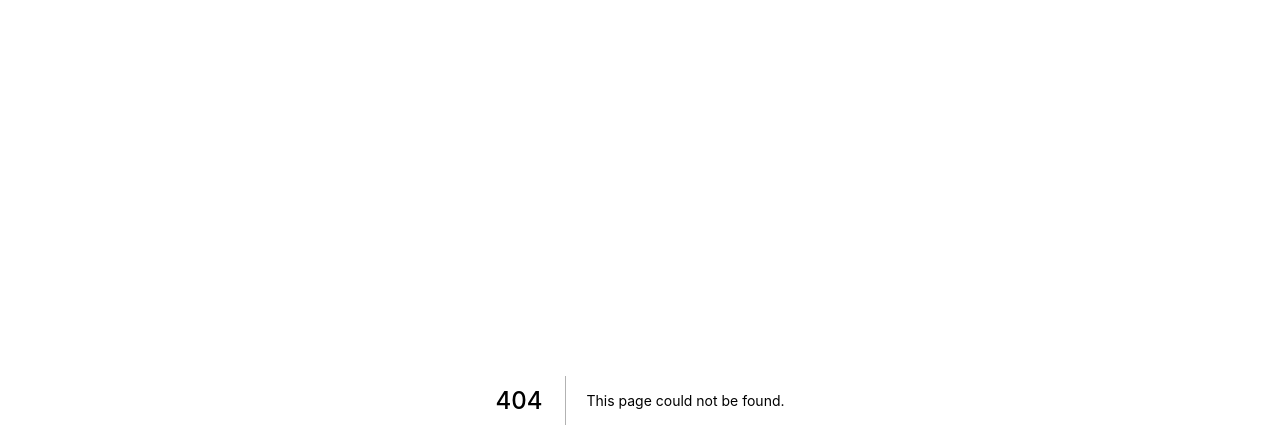
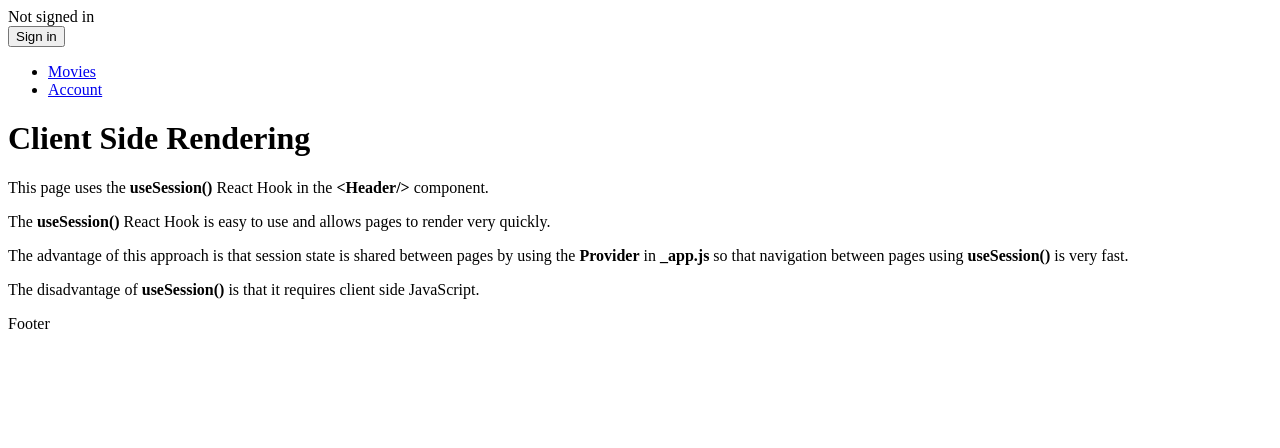
Before and after one commit to HarrisonLAN/NextJSMovieFrontEnd, a Next.js app: page /client in a window 1280 px wide. Before the commit this address had no page. Shown: the top 448 px of the page. Built offline with nearby package versions, Linux system fonts and the light colour scheme; no server answers.

Commit message:
template auth with layout components for nav and footer

```diff
--- /dev/null
+++ b/components/footer.js
@@ -0,0 +1,10 @@
+import Link from "next/link"
+import packageJSON from "../package.json"
+
+export default function Footer() {
+    return (
+        <footer>
+            <p>Footer</p>
+        </footer>
+    )
+}
--- /dev/null
+++ b/components/header.js
@@ -0,0 +1,34 @@
+import Link from 'next/link'
+import { signIn, signOut, useSession } from 'next-auth/client'
+
+// The approach used in this component shows how to built a sign in and sign out
+// component that works on pages which support both client and server side
+// rendering, and avoids any flash incorrect content on initial page load.
+export default function Header() {
+    const [session, loading] = useSession()
+
+    return (
+        <header>
+            {!session && <>
+                Not signed in <br />
+                <button onClick={() => signIn()}>Sign in</button>
+            </>}
+            {session && <>
+                Signed in as {session.user.email} <br />
+                <button onClick={() => signOut()}>Sign out</button>
+            </>}
+            <nav>
+                <div className="container mx-auto">
+                    <ul className="flex">
+                        <li className="mr-6">
+                            <a className="text-blue-500 hover:text-blue-800" href="/movie">Movies</a>
+                        </li>
+                        <li className="mr-6">
+                            <a className="text-blue-500 hover:text-blue-800" href="/account">Account</a>
+                        </li>
+                    </ul>
+                </div>
+            </nav>
+        </header>
+    )
+}
--- /dev/null
+++ b/components/layout.js
@@ -0,0 +1,14 @@
+import Header from '../components/header'
+import Footer from '../components/footer'
+
+export default function Layout({ children }) {
+    return (
+        <>
+            <Header />
+            <main>
+                {children}
+            </main>
+            <Footer />
+        </>
+    )
+}
--- a/pages/_app.js
+++ b/pages/_app.js
@@ -1,8 +1,28 @@
 import { Provider } from 'next-auth/client'
 
+// Use the <Provider> to improve performance and allow components that call
+// `useSession()` anywhere in your application to access the `session` object.
 export default function App({ Component, pageProps }) {
   return (
-    <Provider session={pageProps.session}>
+    <Provider
+      // Provider options are not required but can be useful in situations where
+      // you have a short session maxAge time. Shown here with default values.
+      options={{
+        // Client Max Age controls how often the useSession in the client should
+        // contact the server to sync the session state. Value in seconds.
+        // e.g.
+        // * 0  - Disabled (always use cache value)
+        // * 60 - Sync session state with server if it's older than 60 seconds
+        clientMaxAge: 0,
+        // Keep Alive tells windows / tabs that are signed in to keep sending
+        // a keep alive request (which extends the current session expiry) to
+        // prevent sessions in open windows from expiring. Value in seconds.
+        //
+        // Note: If a session has expired when keep alive is triggered, all open
+        // windows / tabs will be updated to reflect the user is signed out.
+        keepAlive: 0
+      }}
+      session={pageProps.session} >
       <Component {...pageProps} />
     </Provider>
   )
--- a/pages/api/auth/[...nextauth].js
+++ b/pages/api/auth/[...nextauth].js
@@ -44,7 +44,7 @@ const options = {
         session: async (session, token) => {
             session.jwt = token.jwt;
             session.user = token.user;
-            console.log('Session its solving to ->', session);
+            //console.log('Session its solving to ->', session);
             return Promise.resolve(session);
         }
     }
--- /dev/null
+++ b/pages/client.js
@@ -0,0 +1,22 @@
+import Layout from '../components/layout'
+
+export default function Page() {
+    return (
+        <Layout>
+            <h1>Client Side Rendering</h1>
+            <p>
+                This page uses the <strong>useSession()</strong> React Hook in the <strong>&lt;Header/&gt;</strong> component.
+            </p>
+            <p>
+                The <strong>useSession()</strong> React Hook is easy to use and allows pages to render very quickly.
+            </p>
+            <p>
+                The advantage of this approach is that session state is shared between pages by using the <strong>Provider</strong> in <strong>_app.js</strong> so
+                that navigation between pages using <strong>useSession()</strong> is very fast.
+            </p>
+            <p>
+                The disadvantage of <strong>useSession()</strong> is that it requires client side JavaScript.
+            </p>
+        </Layout>
+    )
+}
```
Also changed, not shown: components/access-denied.js (added, +16 -0 lines), pages/index.js (+6 -13 lines), pages/protected.js (added, +33 -0 lines).
